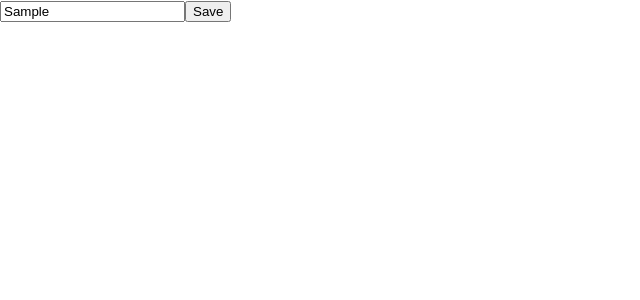
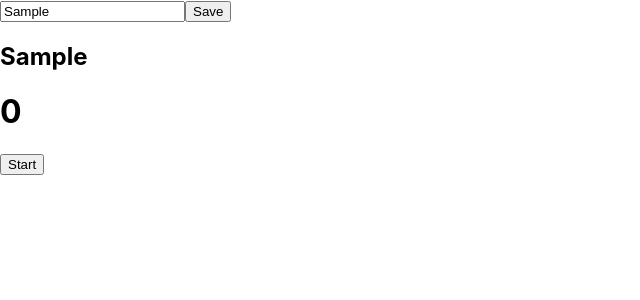
Before and after one commit to shah-a/few2.3-03-v2-redux-timers, a React (Vite) app: page / in a window 1280 px wide. Both pictures are taken after typing "Sample" into the empty fields and a click on the button "Save". Shown: the top 300 px of the page, without its empty margins (0-640 px from the left). Built offline with nearby package versions, Linux system fonts and the light colour scheme.

Commit message:
[Added] Timer and TimersList components

```diff
--- a/package.json
+++ b/package.json
@@ -12,7 +12,8 @@
     "react": "^17.0.0",
     "react-dom": "^17.0.0",
     "react-redux": "^7.2.5",
-    "redux": "^4.1.1"
+    "redux": "^4.1.1",
+    "uuid": "^8.3.2"
   },
   "devDependencies": {
     "@vitejs/plugin-react": "^1.0.0",
--- a/src/components/App.jsx
+++ b/src/components/App.jsx
@@ -1,9 +1,11 @@
 import NewTimer from './NewTimer';
+import TimersList from './TimersList';
 
 function App() {
   return (
     <div className="App">
       <NewTimer />
+      <TimersList />
     </div>
   );
 }
--- /dev/null
+++ b/src/components/Timer/index.jsx
@@ -0,0 +1,21 @@
+import { useDispatch } from 'react-redux';
+import { toggleTimer } from '../../actions';
+
+function Timer({ timer, index }) {
+  const dispatch = useDispatch();
+
+  return (
+    <div className="Timer">
+      <h2>{timer.name}</h2>
+      <h1>{timer.time}</h1>
+      <button
+        type="button"
+        onClick={() => dispatch(toggleTimer(index))}
+      >
+        {timer.active ? 'Stop' : 'Start'}
+      </button>
+    </div>
+  );
+}
+
+export default Timer;
--- /dev/null
+++ b/src/components/TimersList/index.jsx
@@ -0,0 +1,22 @@
+import { useSelector } from 'react-redux';
+import { v4 as uuidv4 } from 'uuid';
+// import { selectTimer } from '../../actions';
+import Timer from '../Timer';
+
+function TimersList() {
+  const timers = useSelector((state) => state.timers);
+
+  return (
+    <div className="TimersList">
+      {timers.map((timer, index) => (
+        <Timer
+          key={uuidv4()}
+          timer={timer}
+          index={index}
+        />
+      ))}
+    </div>
+  );
+}
+
+export default TimersList;
--- a/src/reducers/timersReducer.js
+++ b/src/reducers/timersReducer.js
@@ -11,7 +11,7 @@ class Timer {
 const timersReducer = (state = [], action) => {
   switch (action.type) {
     case ADD_TIMER: {
-      const name = action.payload.name.trim() ? action.payload.name : `Timer ${state.lenth}`;
+      const name = action.payload.name.trim() ? action.payload.name : `Timer ${state.length + 1}`;
       return [...state, new Timer(name)];
     }
     case TOGGLE_TIMER:
```
Also changed, not shown: 1 other file (tests, documents, lock files or other folders).
